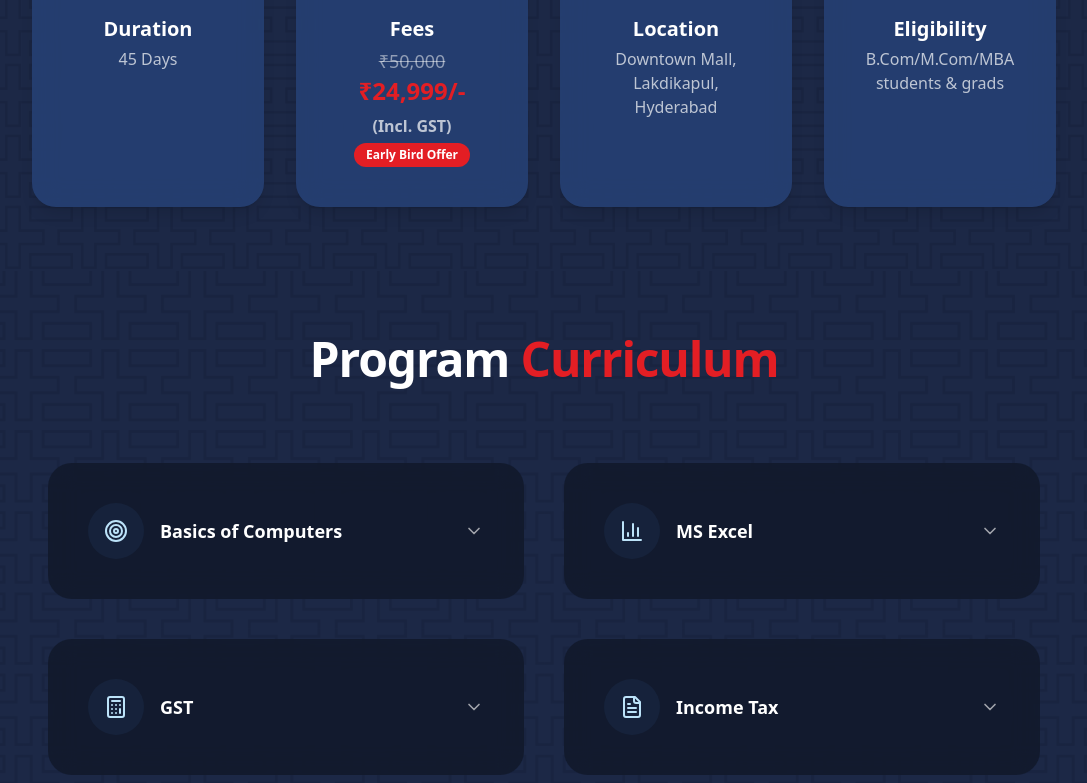
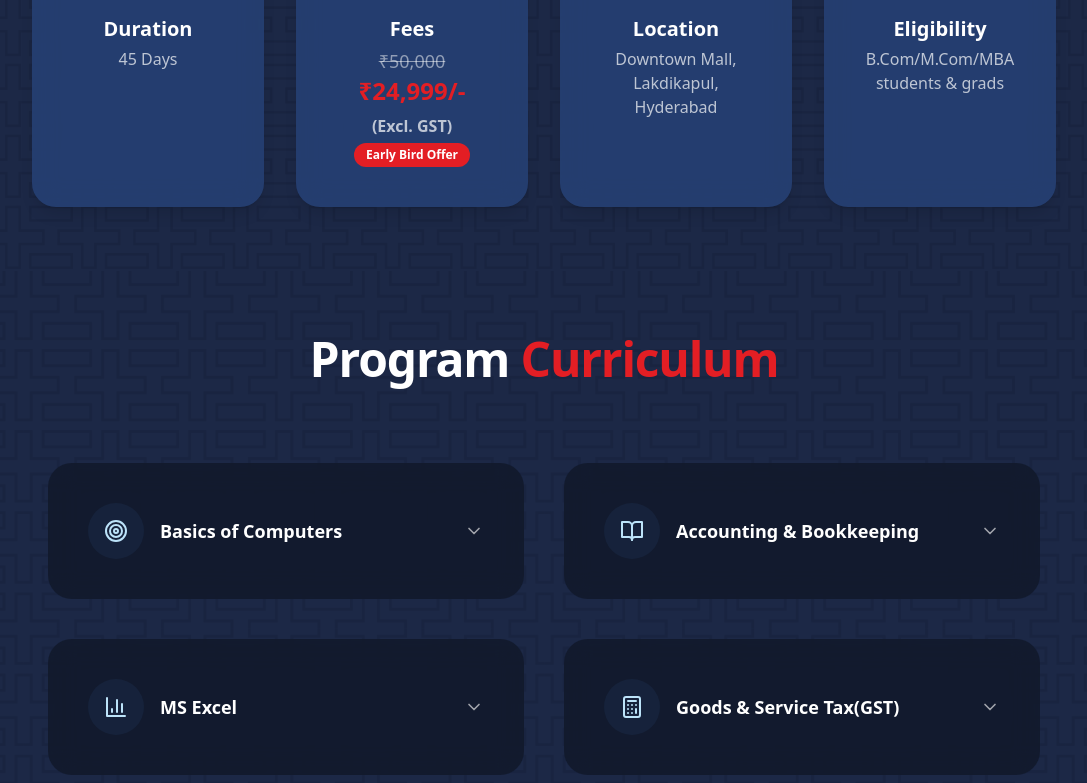
Before and after one commit to Ridaaawww/project, a React (Vite) app: page / in a window 1280 px wide. Shown: the part 1797-2580 px from the top of the page, without its empty margins (96-1183 px from the left). Built offline with nearby package versions, Linux system fonts and the light colour scheme.

Commit message:
few changes

```diff
--- a/src/App.tsx
+++ b/src/App.tsx
@@ -89,12 +89,17 @@ function App() {
       icon: <Target className="w-6 h-6" />
     },
     {
+      title: "Accounting & Bookkeeping",
+      description: "Double-entry bookkeeping, journal entries, and financial statements",
+      icon: <BookOpen className="w-6 h-6" />
+    },
+    {
       title: "MS Excel",
       description: "Advanced Excel functions, pivot tables, and financial modeling",
       icon: <BarChart3 className="w-6 h-6" />
     },
     {
-      title: "GST",
+      title: "Goods & Service Tax(GST)",
       description: "Complete GST compliance, returns filing, and calculations",
       icon: <Calculator className="w-6 h-6" />
     },
@@ -103,18 +108,18 @@ function App() {
       description: "Tax planning, return preparation, and compliance management",
       icon: <FileText className="w-6 h-6" />
     },
-    {
-      title: "Accounting & Bookkeeping",
-      description: "Double-entry bookkeeping, journal entries, and financial statements",
-      icon: <BookOpen className="w-6 h-6" />
-    },
+    // {
+    //   title: "Accounting & Bookkeeping",
+    //   description: "Double-entry bookkeeping, journal entries, and financial statements",
+    //   icon: <BookOpen className="w-6 h-6" />
+    // },
     {
       title: "Financial Planning",
       description: "Budgeting, forecasting, and financial analysis techniques",
       icon: <TrendingUp className="w-6 h-6" />
     },
     {
-      title: "Audit & Compliance",
+      title: "Accounting Softwares",
       description: "Internal audit procedures and regulatory compliance",
       icon: <CheckCircle className="w-6 h-6" />
     },
@@ -300,7 +305,7 @@ function App() {
         <h3 className="font-semibold text-xl text-white mb-1">Fees</h3>
         <div className="flex flex-col items-center">
           <span className="text-lg text-white/50 line-through">₹50,000</span>
-          <span className="text-2xl font-bold text-[#E31E24]">₹24,999/- <span className="text-base text-white/70">(Incl. GST)</span></span>
+          <span className="text-2xl font-bold text-[#E31E24]">₹24,999/- <span className="text-base text-white/70">(Excl. GST)</span></span>
           <span className="mt-1 px-3 py-1 bg-[#E31E24] text-white text-xs rounded-full font-semibold">Early Bird Offer</span>
         </div>
       </div>
```
